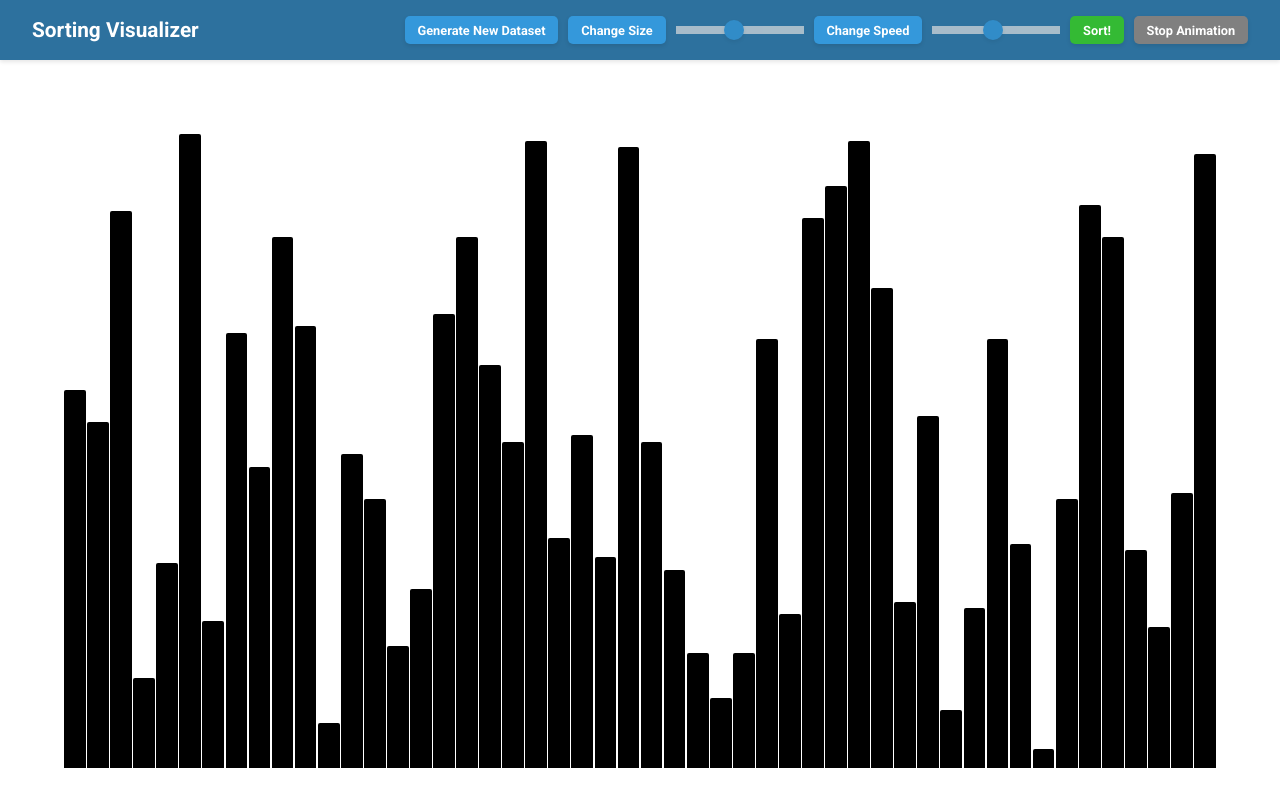
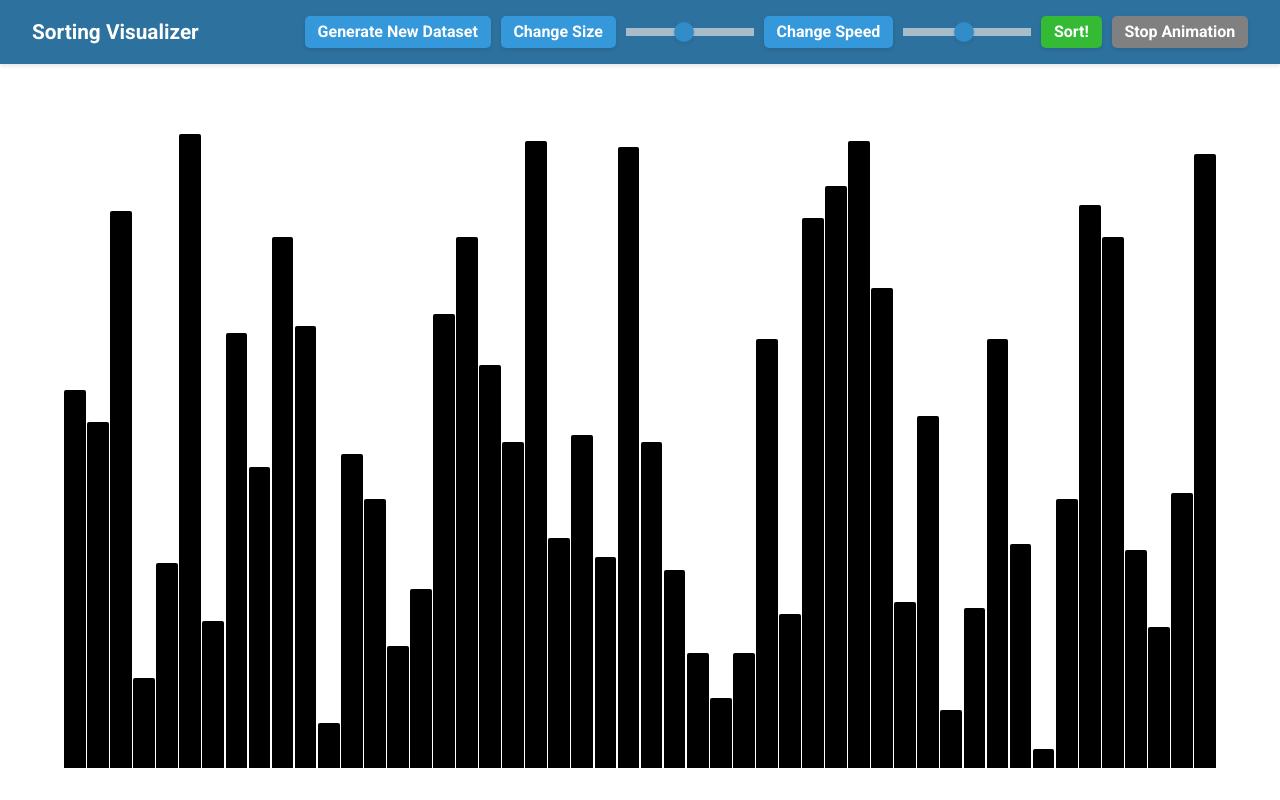
Before and after one commit to Froxzen/Sorting-Algorithm, a website built with Vite: page index.html in a window 1280 px wide. Built offline with nearby package versions, Linux system fonts and the light colour scheme.

Commit message:
Increased the button's text size

```diff
--- a/src/style.css
+++ b/src/style.css
@@ -34,7 +34,7 @@ header {
 
 button {
     text-align: center;
-    font-size: 0.8rem;
+    font-size: 1rem;
     padding: 0.5vw 1vw;
     border: none;
     border-radius: 5px;
```
